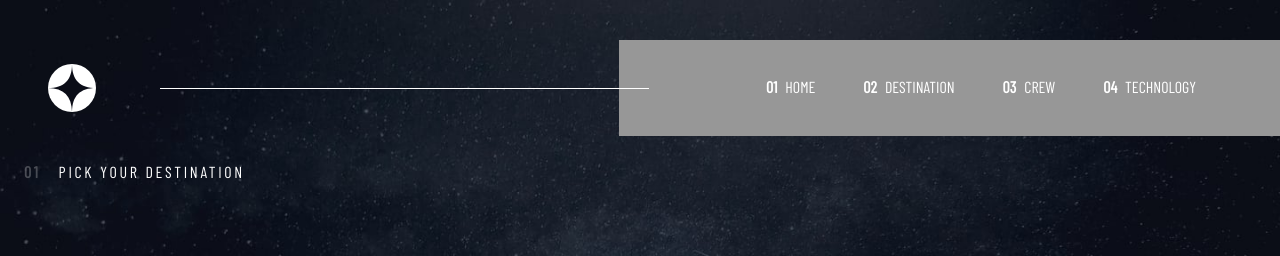
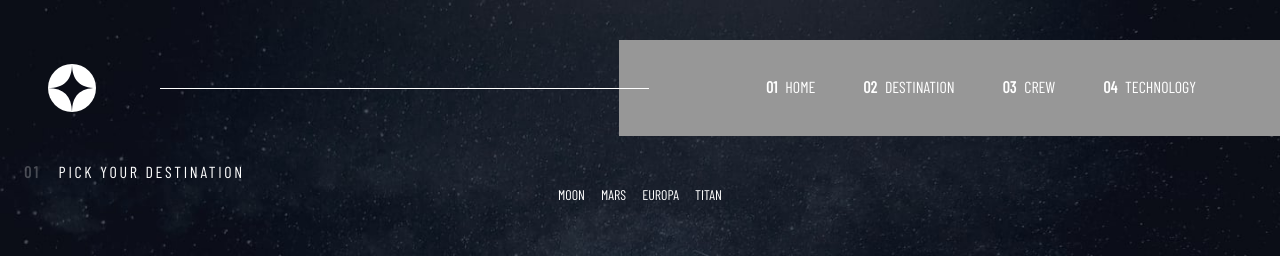
Before and after one commit to jradziejewski/space-tourism, a Next.js app: page /destination in a window 1280 px wide. Shown: the top 256 px of the page. Built offline with nearby package versions, Linux system fonts and the light colour scheme; a web font is replaced by a local one.

Commit message:
feat: add destinations content

```diff
--- /dev/null
+++ b/src/app/destination/DestinationButtons.tsx
@@ -0,0 +1,15 @@
+import { Destination, destinations } from "./destinationsData";
+
+const DestinationButtons = () => {
+  return (
+    <div className="destination-buttons">
+      {destinations.map((destination: Destination) => (
+        <button key={destination.name} className="destination-button active">
+          {destination.name}
+        </button>
+      ))}
+    </div>
+  );
+};
+
+export default DestinationButtons;
--- a/src/app/destination/destination.scss
+++ b/src/app/destination/destination.scss
@@ -5,3 +5,17 @@ body {
     "../../../public/assets/destination/background-destination"
   );
 }
+
+.destination-buttons {
+  @include flex-center;
+  gap: 16px;
+  font-size: 14px;
+  button {
+    text-transform: uppercase;
+    border-bottom: 1px solid transparent;
+    &:hover {
+      border-bottom: 1px solid $white;
+      transition: border-bottom 0.1s ease-in-out;
+    }
+  }
+}
--- /dev/null
+++ b/src/app/destination/destinationsData.ts
@@ -0,0 +1,68 @@
+export type Destination = {
+  name: string;
+  description: string;
+  avgDistance: string;
+  travelTime: string;
+  image: string;
+};
+
+function createDestination(
+  name: string,
+  description: string,
+  avgDistance: string,
+  travelTime: string,
+  image: string
+): Destination {
+  return {
+    name,
+    description,
+    avgDistance,
+    travelTime,
+    image,
+  };
+}
+
+const moonDescription =
+  "See our planet as you’ve never seen it before. " +
+  "A perfect relaxing trip away to help regain perspective and come back refreshed. " +
+  "While you’re there, take in some history by visiting the Luna 2 and Apollo 11 landing sites.";
+
+const marsDescription =
+  "Don’t forget to pack your hiking boots. " +
+  "You’ll need them to tackle Olympus Mons, the tallest planetary mountain in our solar system. " +
+  "It’s two and a half times the size of Everest!";
+
+const europaDescription = "";
+
+const titanDescription = "";
+
+export const destinations = [
+  createDestination(
+    "Moon",
+    moonDescription,
+    "384,400 km",
+    "3 days",
+    "../../assets/images/destinations/image-moon.png"
+  ),
+  createDestination(
+    "Mars",
+    marsDescription,
+    "225 mil. km",
+    "9 months",
+    "../../assets/images/destinations/image-mars.png"
+  ),
+  createDestination(
+    "Europa",
+    europaDescription,
+    "225 mil. km",
+    "9 months",
+    "../../assets/images/destinations/image-mars.png"
+  ),
+  createDestination(
+    "Titan",
+    titanDescription,
+    "1.6 bil. km",
+    "7 years",
+    "../../assets/images/destinations/image-europa.png"
+  ),
+];
--- a/src/app/destination/page.tsx
+++ b/src/app/destination/page.tsx
@@ -1,10 +1,13 @@
 import SubpageHeader from "../components/subpage-header/SubpageHeader";
 import "./destination.scss";
+import { barlow_condensed } from "../styles/customFonts";
+import DestinationButtons from "./DestinationButtons";
 
 const Page = () => {
   return (
-    <div>
+    <div className={`${barlow_condensed.className}`}>
       <SubpageHeader title="Pick your destination" number={1} />
+      <DestinationButtons />
     </div>
   );
 };
```
